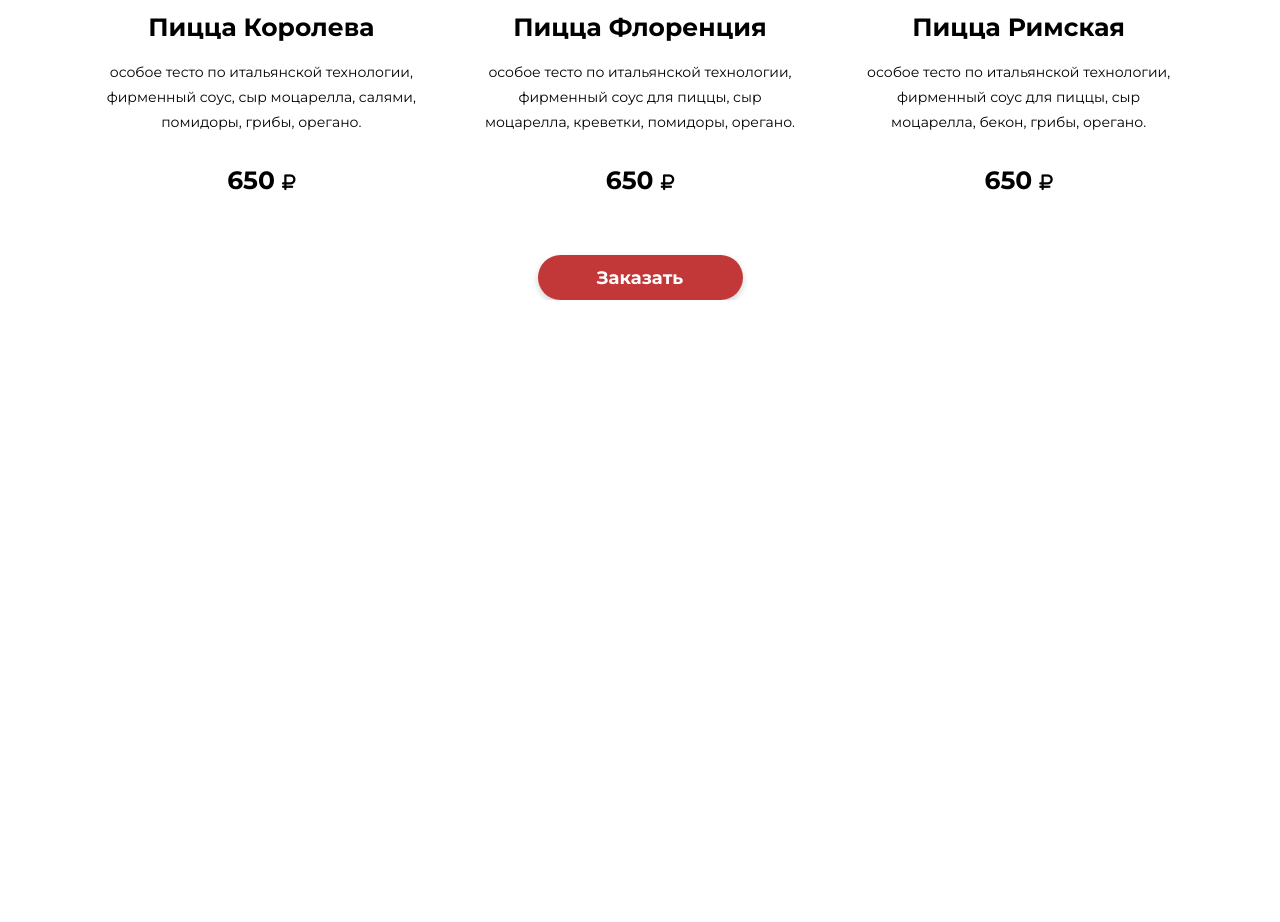
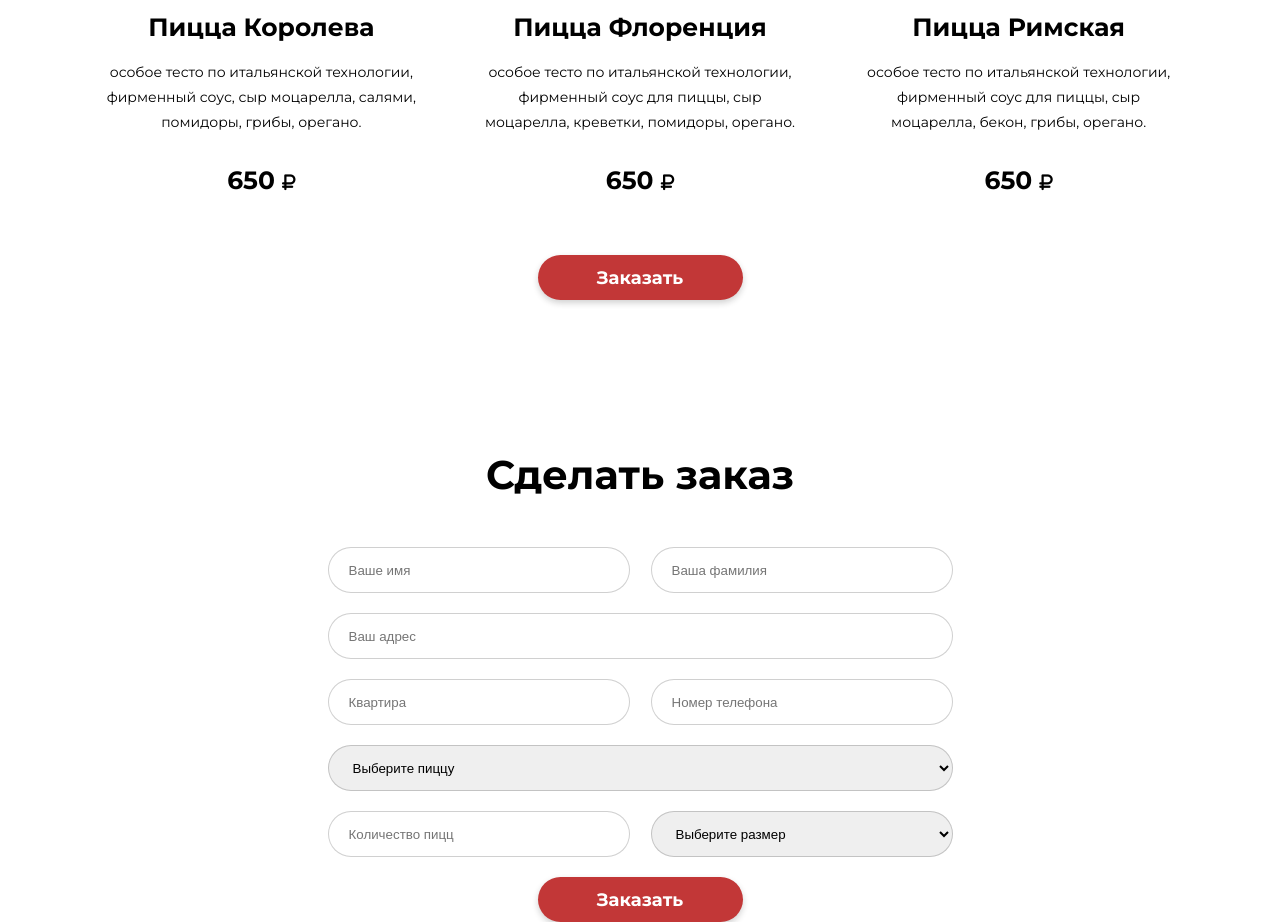
Before and after one commit to MartinDev1902/NewPizza, a website: page app/index.html in a window 1280 px wide. Shown: the part 2749-3671 px from the top of the page. Before the commit the page ends 3049 px from the top, so only its background shows below. Drawn offline with Linux system fonts and the light colour scheme.

Commit message:
Ready order section

```diff
--- a/app/index.html
+++ b/app/index.html
@@ -229,6 +229,104 @@
 
    </section>
    <!-- /.menu-section -->
+   <!-- .order-section -->
+   <section class="order-section container">
+
+       <!-- .order-section-content -->
+       <div class="flex-center-between order-section-content">
+
+           <!-- .order-form -->
+           <div class="order-form">
+
+               <h2>Сделать заказ</h2>
+
+               <!-- form -->
+               <form action="#">
+
+                   <!-- .form-group -->
+                   <div class="form-group">
+
+                       <!-- #first-name -->
+                       <input id="first-name" type="text" placeholder="Ваше имя">
+                       <!-- /#first-name -->
+
+                       <!-- #second-name -->
+                       <input id="second-name" type="text" placeholder="Ваша фамилия">
+                       <!-- /#second-name -->
+
+                   </div>
+                   <!-- /.form-group -->
+
+                   <!-- #address -->
+                   <input id="address" type="text" placeholder="Ваш адрес">
+                   <!-- /#address -->
+
+                   <!-- .form-group -->
+                   <div class="form-group">
+
+                       <!-- #apartment -->
+                       <input id="apartment" type="text" placeholder="Квартира">
+                       <!-- /#apartment -->
+
+                       <!-- #phone-number -->
+                       <input id="phone-number" type="text" placeholder="Номер телефона">
+                       <!-- /#phone-number -->
+
+                   </div>
+                   <!-- /.form-group -->
+
+                   <!-- #kind-of-pizza -->
+                   <select name="" id="kind-of-pizza">
+                       <option value="Выберите пиццу">Выберите пиццу</option>
+                       <option value="Пицца Маргарита">Пицца Маргарита</option>
+                       <option value="Пицца Прошутто">Пицца Прошутто</option>
+                       <option value="Пицца Маринара">Пицца Маринара</option>
+                       <option value="Пицца Капричеза">Пицца Капричеза</option>
+                       <option value="Пицца С салями">Пицца С салями</option>
+                       <option value="Пицца Пеперони">Пицца Пеперони</option>
+                       <option value="Пицца Королева">Пицца Королева</option>
+                       <option value="Пицца Флоренция">Пицца Флоренция</option>
+                       <option value="Пицца Римская">Пицца Римская</option>
+                   </select>
+                   <!-- /#kind-of-pizza -->
+
+                   <!-- .form-group -->
+                   <div class="form-group">
+
+                       <!-- #count-of-pizza -->
+                       <input id="count-of-pizza" type="number" placeholder="Количество пицц">
+                       <!-- /#count-of-pizza -->
+
+                       <!-- #pizza-size -->
+                       <select name="" id="pizza-size">
+                           <option value="Выберите размер">Выберите размер</option>
+                           <option value="Маленький">Маленький</option>
+                           <option value="Средний">Средний</option>
+                           <option value="Большой">Большой</option>
+                       </select>
+                       <!-- /#pizza-size -->
+
+                   </div>
+                   <!-- /.form-group -->
+
+                   <!-- .order-button -->
+                   <div class="button order-button"><a href="#">Заказать</a></div>
+                   <!-- /.order-button -->
+
+               </form>
+               <!-- /form -->
+           </div>
+           <!-- /.order-form -->
+
+           <!-- .order-image -->
+           <div class="order-image background-image"></div>
+           <!-- /.order-image -->
+
+       </div>
+       <!-- /.order-section-content -->
+
+   </section>
+   <!-- /.order-section -->
 
     <script src="js/scripts.min.js"></script>
 </body>
--- a/app/jsrc/common.js
+++ b/app/jsrc/common.js
@@ -7,4 +7,5 @@ document.addEventListener('DOMContentLoaded', function () {
       burgerButton.classList.toggle('active-burger');
       navbar.classList.toggle('active-responsive-navigation');
    }
+
 });
--- a/app/sass/_default.sass
+++ b/app/sass/_default.sass
@@ -60,6 +60,18 @@ a
   &:hover
     color: $accentColor
 
+input, select
+  box-sizing: border-box
+  border: 1px solid $borderColor
+  height: 46px
+  border-radius: 23px
+  width: 400px
+  padding-left: 20px
+  transition: all 0.3s ease
+  &:focus
+    outline: none
+    border-color: $accentColor
+
 .button a
   width: 205px
   height: 45px
--- a/app/sass/main.sass
+++ b/app/sass/main.sass
@@ -6,3 +6,4 @@
 @import "parts/main-section"
 @import "parts/about-us-section"
 @import "parts/menu-section"
+@import "parts/order-section"
--- /dev/null
+++ b/app/sass/parts/_order-section.sass
@@ -0,0 +1,46 @@
+.order-section
+  margin-top: 150px
+  .order-form
+    text-align: center
+    width: 625px
+    h2
+      margin-bottom: 28px
+    input, select
+      width: 100%
+      margin-top: 20px
+    .form-group
+      width: 100%
+      display: flex
+      justify-content: space-between
+      input, select
+        width: 302px
+    .order-button a
+      margin: 20px auto 0
+  .order-image
+    background-image: url("../img/gallery/3.jpg")
+    position: absolute
+    right: 0
+    height: 472px
+    min-width: 600px
+
+@media only screen and (min-width: 1400px)
+  .order-section-content
+    position: relative
+    .order-image
+      min-width: 470px
+
+@media only screen and (max-width : 1300px)
+  .order-section-content
+    justify-content: center
+    .order-image
+      display: none
+
+@media only screen and (max-width : 680px)
+  .order-section-content .order-form
+    input, select
+      width: 100%
+      margin-top: 20px
+    .form-group
+      flex-direction: column
+      input, select
+        width: 100%
```
Also changed, not shown: app/templates/index.html (+1 -0 lines), app/templates/parts/order-section.html (added, +98 -0 lines), app/css/main.min.css.
